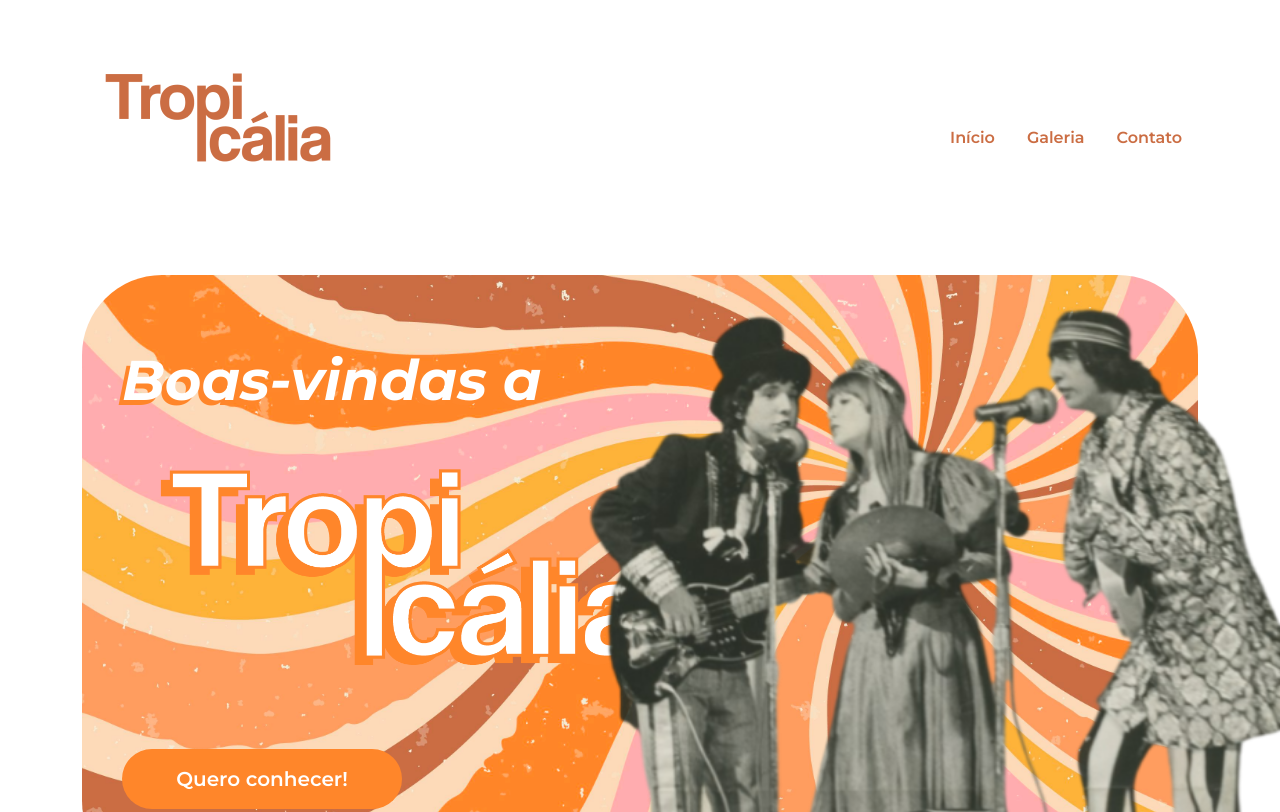
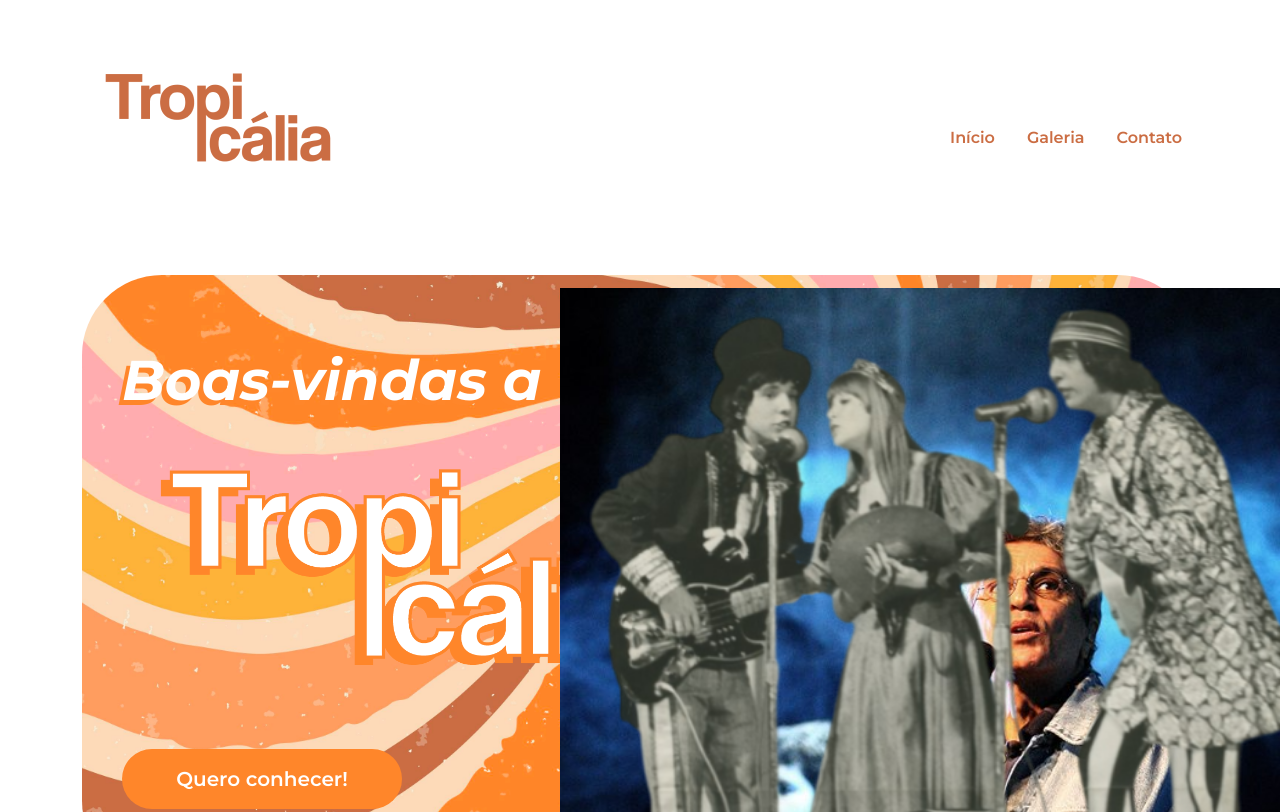
Before and after one commit to Carolini-Colla/Projeto-Tropic-lia, a plain HTML site: page index.html in a window 1280 px wide. Shown: the top 812 px of the page. Drawn offline with nearby package versions, Linux system fonts and the light colour scheme; a script that the page names is missing.

Commit message:
Imagem Caetano

```diff
--- a/index.html
+++ b/index.html
@@ -30,6 +30,9 @@
 
         <section id="inicio" class="my-5">
             <div class="inicio-fundo d-flex justify-content-between align-items-center">
+                <img src="img/Caetano_Veloso_em_Lisboa_(2007).jpg" alt="A imagem representa o cantor Caetano Veloso, no Coliseu em Lisboa. Ele está vestindo uma calça e jaqueta jeans juntamente com uma camiseta da cor marrom, ele está em cima do palco próximo a um microfone, logo ao lado dele tem um rapaz segurando uma guitarra, o fundo da foto é escuro, tem algumas luzes e fumaça ao fundo.
+                " title= "Caetano Veloso, cantando no Coliseu em Lisboa - CC0 Domínio Público / Acervo Arquivo Nacional" class="img-fluid img-inicio">
+
                 <div class="esquerda-conteudo">
                     <h1 class="display-4 text-white fst-italic fw-bold">Boas-vindas a</h1>
                     <img src="img/logo-2.png" alt="Logotipo secundário da Tropicália" class="mb-3" width="563"
```
Also changed, not shown: img/Caetano_Veloso_em_Lisboa_(2007).jpg (added).
